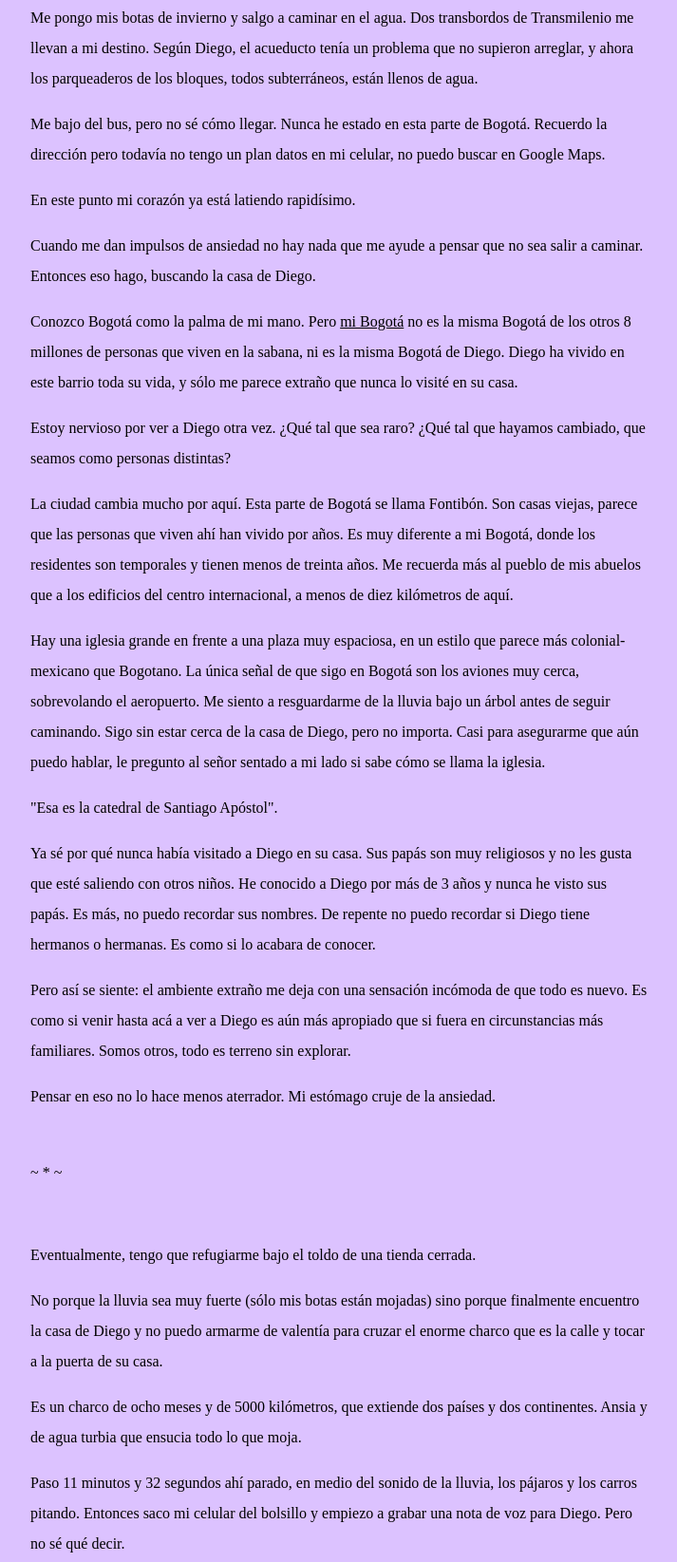
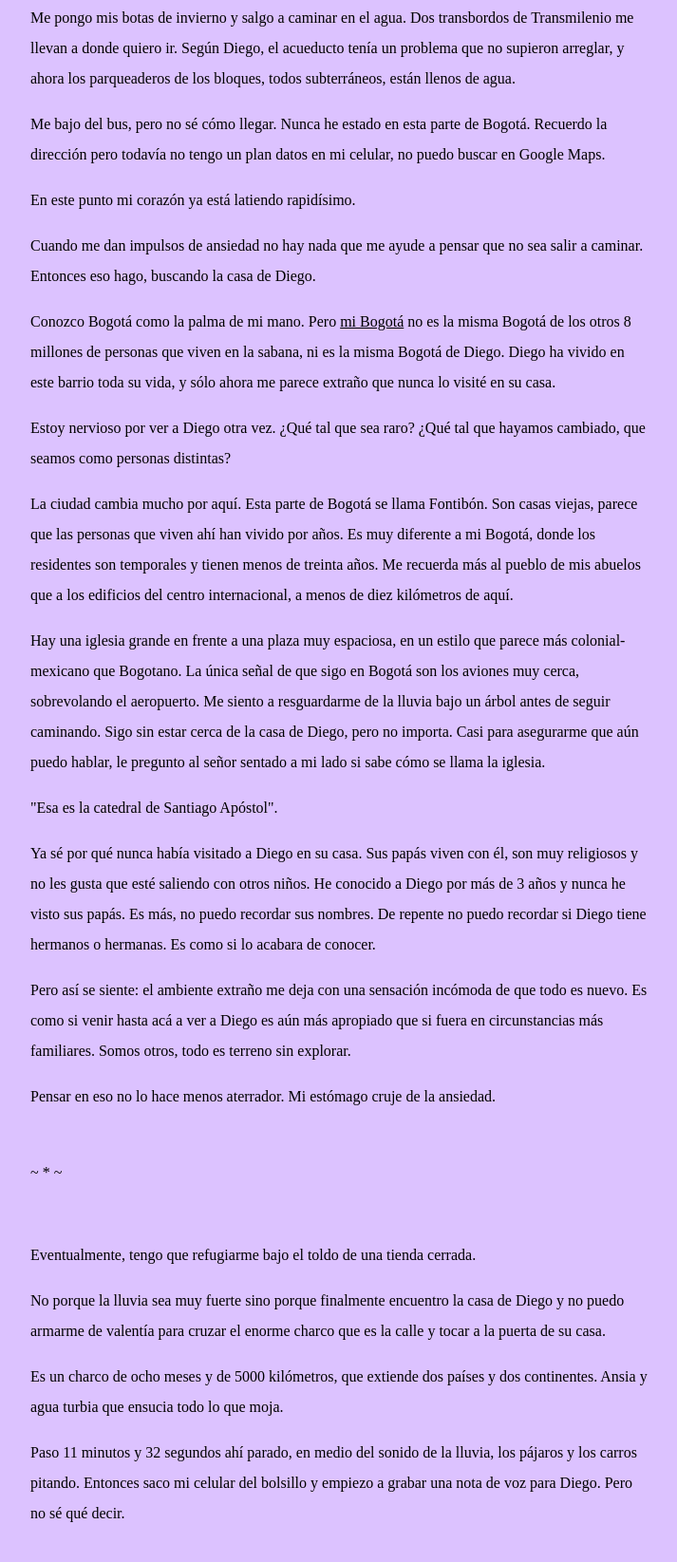
Before and after one commit to jjcastro/1132, a plain HTML site: page index.html in a window 1280 px wide. Shown: the part 1138-2783 px from the top of the page at 95% size, without its empty margins (32-745 px from the left). Drawn offline with nearby package versions, Linux system fonts and the light colour scheme.

Commit message:
Más cosas

```diff
--- a/index.html
+++ b/index.html
@@ -38,7 +38,7 @@
 
   <p><br>~ * ~</p><br>
 
-  <p>Me pongo mis botas de invierno y salgo a caminar en el agua. Dos transbordos de Transmilenio me llevan a mi destino. Según Diego, el acueducto tenía un problema que no supieron arreglar, y ahora los parqueaderos de los bloques, todos subterráneos, están llenos de agua.</p>
+  <p>Me pongo mis botas de invierno y salgo a caminar en el agua. Dos transbordos de Transmilenio me llevan a donde quiero ir. Según Diego, el acueducto tenía un problema que no supieron arreglar, y ahora los parqueaderos de los bloques, todos subterráneos, están llenos de agua.</p>
 
   <p>Me bajo del bus, pero no sé cómo llegar. Nunca he estado en esta parte de Bogotá. Recuerdo la dirección pero todavía no tengo un plan datos en mi celular, no puedo buscar en Google Maps.</p>
 
@@ -46,7 +46,7 @@
 
   <p>Cuando me dan impulsos de ansiedad no hay nada que me ayude a pensar que no sea salir a caminar. Entonces eso hago, buscando la casa de Diego.</p>
 
-  <p>Conozco Bogotá como la palma de mi mano. Pero <a href="img/mapa.jpg" target="_blank">mi Bogotá</a> no es la misma Bogotá de los otros 8 millones de personas que viven en la sabana, ni es la misma Bogotá de Diego. Diego ha vivido en este barrio toda su vida, y sólo me parece extraño que nunca lo visité en su casa.</p>
+  <p>Conozco Bogotá como la palma de mi mano. Pero <a href="img/mapa.jpg" target="_blank">mi Bogotá</a> no es la misma Bogotá de los otros 8 millones de personas que viven en la sabana, ni es la misma Bogotá de Diego. Diego ha vivido en este barrio toda su vida, y sólo ahora me parece extraño que nunca lo visité en su casa.</p>
 
   <p>Estoy nervioso por ver a Diego otra vez. ¿Qué tal que sea raro? ¿Qué tal que hayamos cambiado, que seamos como personas distintas?</p>
 
@@ -56,7 +56,7 @@
 
   <p>"Esa es la catedral de Santiago Apóstol".</p>
 
-  <p>Ya sé por qué nunca había visitado a Diego en su casa. Sus papás son muy religiosos y no les gusta que esté saliendo con otros niños. He conocido a Diego por más de 3 años y nunca he visto sus papás. Es más, no puedo recordar sus nombres. De repente no puedo recordar si Diego tiene hermanos o hermanas. Es como si lo acabara de conocer.</p>
+  <p>Ya sé por qué nunca había visitado a Diego en su casa. Sus papás viven con él, son muy religiosos y no les gusta que esté saliendo con otros niños. He conocido a Diego por más de 3 años y nunca he visto sus papás. Es más, no puedo recordar sus nombres. De repente no puedo recordar si Diego tiene hermanos o hermanas. Es como si lo acabara de conocer.</p>
 
   <p>Pero así se siente: el ambiente extraño me deja con una sensación incómoda de que todo es nuevo. Es como si venir hasta acá a ver a Diego es aún más apropiado que si fuera en circunstancias más familiares. Somos otros, todo es terreno sin explorar.</p>
 
@@ -66,9 +66,9 @@
 
   <p>Eventualmente, tengo que refugiarme bajo el toldo de una tienda cerrada.</p>
 
-  <p>No porque la lluvia sea muy fuerte (sólo mis botas están mojadas) sino porque finalmente encuentro la casa de Diego y no puedo armarme de valentía para cruzar el enorme charco que es la calle y tocar a la puerta de su casa.</p>
+  <p>No porque la lluvia sea muy fuerte sino porque finalmente encuentro la casa de Diego y no puedo armarme de valentía para cruzar el enorme charco que es la calle y tocar a la puerta de su casa.</p>
 
-  <p>Es un charco de ocho meses y de 5000 kilómetros, que extiende dos países y dos continentes. Ansia y de agua turbia que ensucia todo lo que moja.</p>
+  <p>Es un charco de ocho meses y de 5000 kilómetros, que extiende dos países y dos continentes. Ansia y agua turbia que ensucia todo lo que moja.</p>
 
   <p>Paso 11 minutos y 32 segundos ahí parado, en medio del sonido de la lluvia, los pájaros y los carros pitando. Entonces saco mi celular del bolsillo y empiezo a grabar una nota de voz para Diego. Pero no sé qué decir.</p>
 
--- a/style.css
+++ b/style.css
@@ -29,7 +29,7 @@ span.title {
 }
 
 a, a:visited, a:active, a:focus, a:hover {
-    color: black;
+    color: black !important;
 }
 
 p {
```
